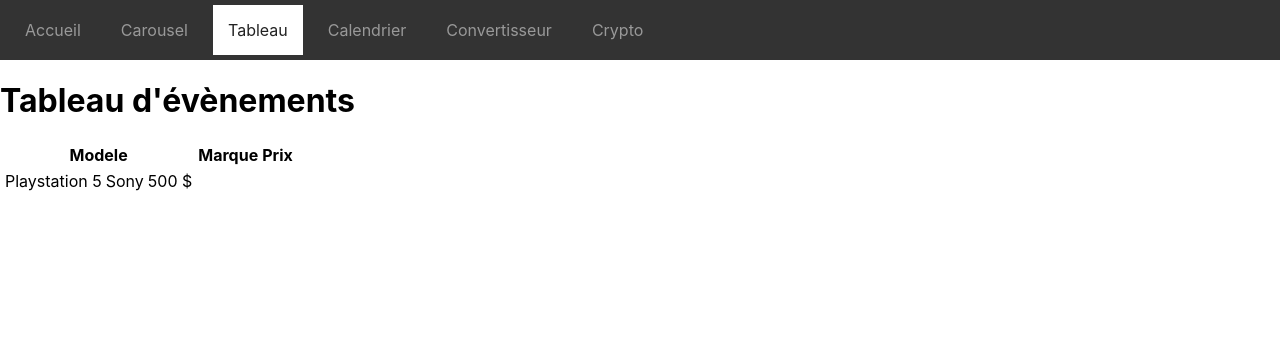
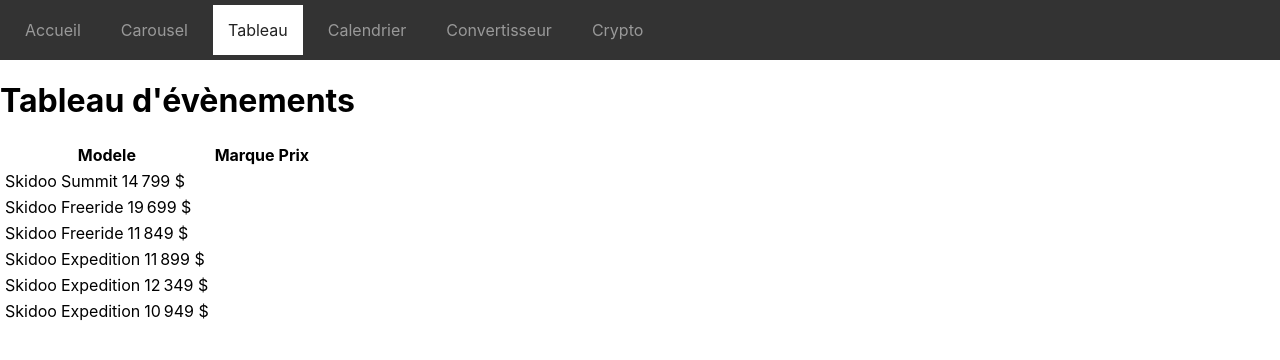
Before and after one commit to SRJVideo/TP1_Web2-SM-TR, a React (Create React App) app: page /tableau in a window 1280 px wide. Shown: the top 360 px of the page. Built offline with nearby package versions, Linux system fonts and the light colour scheme.

Commit message:
Affichages des valeurs dans le Tableau.js
Création d'une liste d'éléments dans un state
Application des valeurs d'une liste d'éléments dans le tableau.

```diff
--- a/src/components/Tableau.js
+++ b/src/components/Tableau.js
@@ -1,9 +1,20 @@
 import React, {Component} from 'react';
 import {Table} from "react-bootstrap";
 import Junior from "./sous-components/TableauJunior"
+// site déployé : https://tp1-web2-sm-tr.vercel.app/
+class Tableau extends Component {
 
-function Tableau () {
-
+    state = {
+        listElements : [
+            {modele: "Skidoo", marque:"Summit", prix: 14799},
+            {modele: "Skidoo", marque:"Freeride", prix: 19699},
+            {modele: "Skidoo", marque:"Freeride", prix:  11849},
+            {modele: "Skidoo", marque:"Expedition", prix: 11899},
+            {modele: "Skidoo", marque:"Expedition", prix: 12349},
+            {modele: "Skidoo", marque:"Expedition", prix:  10949},
+        ]
+    }
+    render() {
         return (
             <div>
                 <h1>Tableau d'évènements</h1>
@@ -16,11 +27,18 @@
                     </tr>
                     </thead>
                     <tbody>
-                       <Junior modele="Playstation 5" marque="Sony" prix={500}/>
+                    {this.state.listElements.map((elem, index) => {
+                       return(
+                           <div key={index}>
+                               <Junior modele={elem.modele} marque={elem.marque} prix={ new Intl.NumberFormat('fr-FR').format(elem.prix)  }/>
+                           </div>
+                       )
+                    })}
                     </tbody>
                 </Table>
             </div>
         );
+    }
 
 }
 
--- a/src/components/sous-components/TableauJunior.js
+++ b/src/components/sous-components/TableauJunior.js
@@ -3,7 +3,7 @@
 function TableauJunior (props) {
     const modele = props.modele;
     const marque = props.marque;
-    const prix = Number(props.prix);
+    const prix = props.prix;
 
     return (
         <div>
```
Lines whose indentation alone changed are shown as unchanged.
